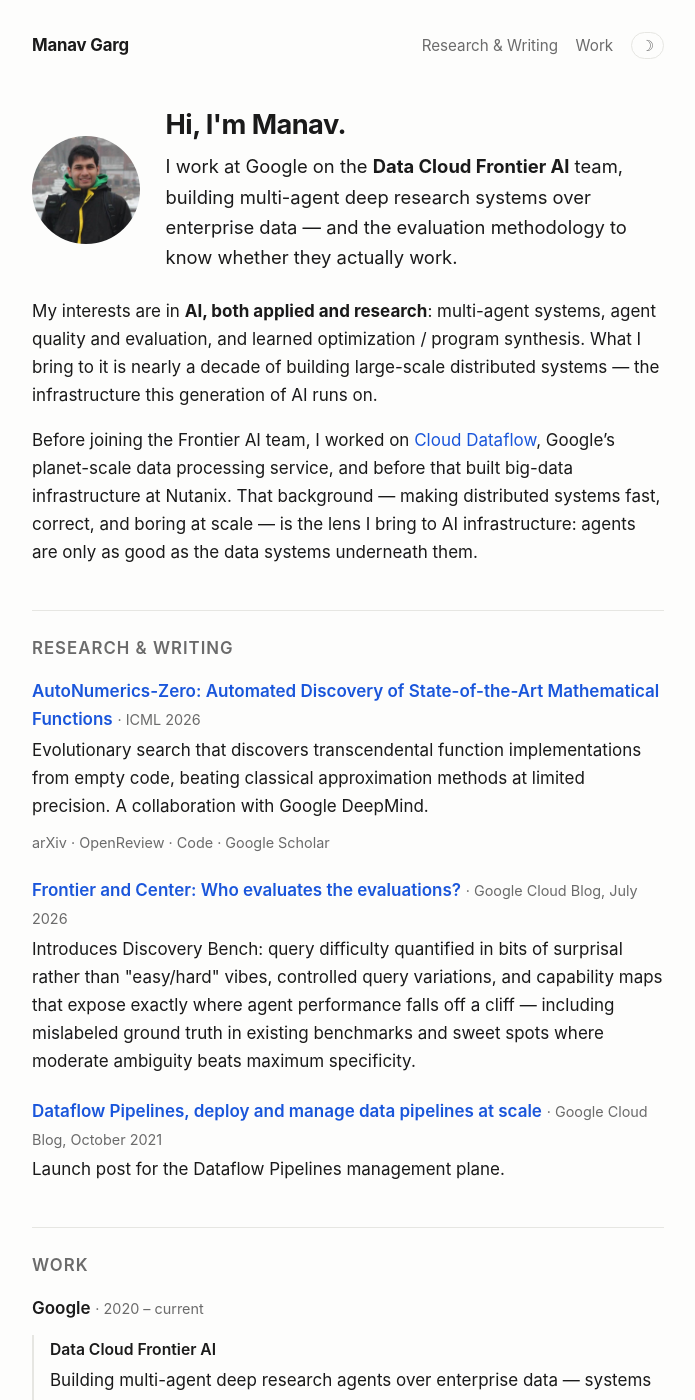
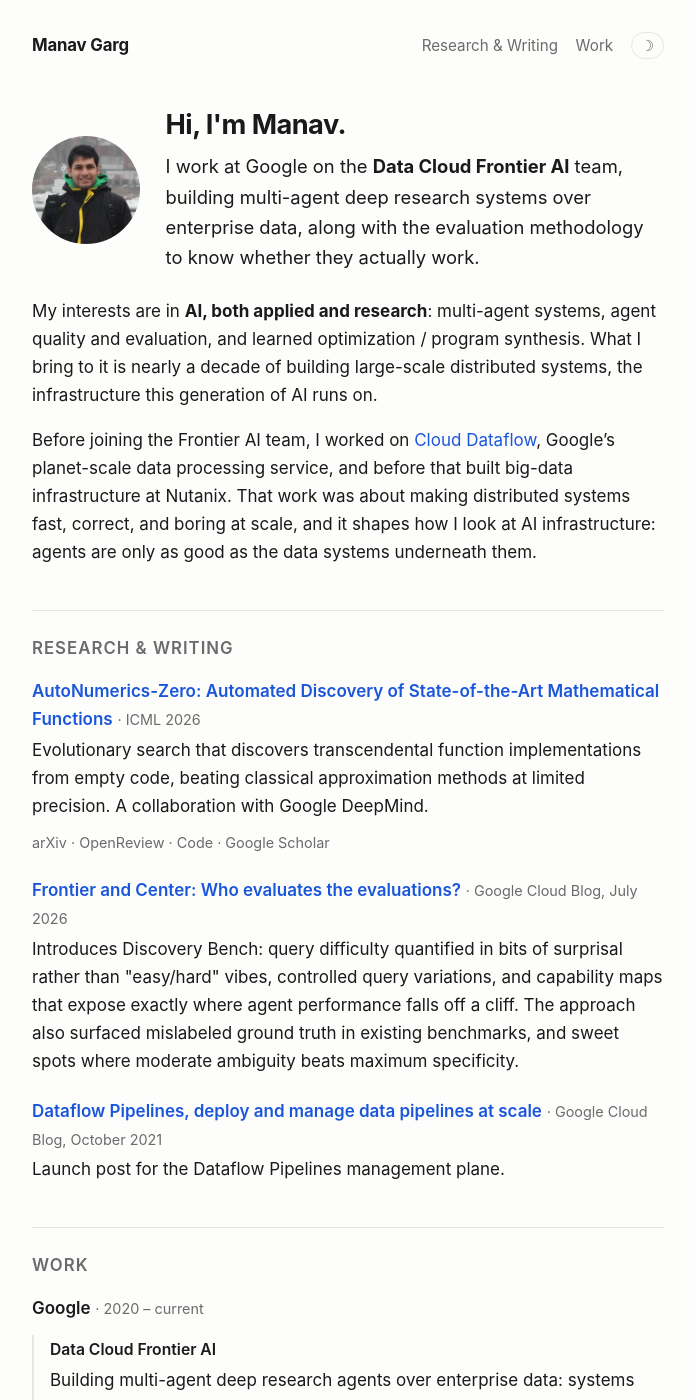
Before and after one commit to manavgarg/manavgarg.github.io, a Jekyll site: the page built from index.md, in a window 1280 px wide and 1400 px high. Shown: the whole window, without its empty margins (292-987 px from the left). Built offline with Jekyll 4.4.1, drawn with Linux system fonts in a browser that asks for light colours; some of the changed text lies outside the part shown.

Commit message:
Rework sentences to drop em-dashes from site copy
Co-Authored-By: Claude Fable 5 <noreply@anthropic.com>
Claude-Session: https://claude.ai/code/session_018dd1zrqycAwGyeE8kPugPE

```diff
--- a/index.md
+++ b/index.md
@@ -9,8 +9,8 @@ title: Home
     <h1>Hi, I'm Manav.</h1>
     <p class="lede">
       I work at Google on the <strong>Data Cloud Frontier AI</strong> team,
-      building multi-agent deep research systems over enterprise data — and
-      the evaluation methodology to know whether they actually work.
+      building multi-agent deep research systems over enterprise data, along
+      with the evaluation methodology to know whether they actually work.
     </p>
   </div>
 </div>
@@ -18,14 +18,14 @@ title: Home
 My interests are in **AI, both applied and research**: multi-agent systems,
 agent quality and evaluation, and learned optimization / program synthesis.
 What I bring to it is nearly a decade of building large-scale distributed
-systems — the infrastructure this generation of AI runs on.
+systems, the infrastructure this generation of AI runs on.
 
 Before joining the Frontier AI team, I worked on
 [Cloud Dataflow](https://cloud.google.com/dataflow), Google's planet-scale
 data processing service, and before that built big-data infrastructure at
-Nutanix. That background — making distributed systems fast, correct, and
-boring at scale — is the lens I bring to AI infrastructure: agents are only
-as good as the data systems underneath them.
+Nutanix. That work was about making distributed systems fast, correct, and
+boring at scale, and it shapes how I look at AI infrastructure: agents are
+only as good as the data systems underneath them.
 
 <h2 id="research">Research &amp; writing</h2>
 
@@ -49,8 +49,9 @@ as good as the data systems underneath them.
   <p>Introduces Discovery Bench: query difficulty quantified in bits of
   surprisal rather than "easy/hard" vibes, controlled query variations, and
   capability maps that expose exactly where agent performance falls off a
-  cliff — including mislabeled ground truth in existing benchmarks and sweet
-  spots where moderate ambiguity beats maximum specificity.</p>
+  cliff. The approach also surfaced mislabeled ground truth in existing
+  benchmarks, and sweet spots where moderate ambiguity beats maximum
+  specificity.</p>
 </div>
 
 <div class="item">
@@ -66,7 +67,7 @@ as good as the data systems underneath them.
   <span class="meta">· 2020 – current</span>
   <div class="subitem">
     <span class="subtitle">Data Cloud Frontier AI</span>
-    <p>Building multi-agent deep research agents over enterprise data —
+    <p>Building multi-agent deep research agents over enterprise data:
     systems where specialized agents plan, retrieve, and reason together over
     governed data estates. My focus is agent quality and evaluation:
     information-theoretic benchmark generation for data-discovery agents
@@ -78,11 +79,11 @@ as good as the data systems underneath them.
   <div class="subitem">
     <span class="subtitle">Cloud Dataflow</span>
     <p>Tech lead in Dataflow's service &amp; platform area. Took two products
-    from zero to launch —
+    from zero to launch:
     <a href="https://cloud.google.com/blog/products/data-analytics/manage-your-dataflow-jobs-at-scale-with-dataflow-pipelines/">Data
     Pipelines</a> (grew past 1,000 external customer accounts at 4x YoY) and
-    Google Managed Flink (through Public Preview) — and worked on enabling
-    Dataflow in Trusted Private Cloud environments. Contributed to
+    Google Managed Flink (through Public Preview). Also worked on enabling
+    Dataflow in Trusted Private Cloud environments and contributed to
     <a href="https://beam.apache.org/">Apache Beam</a> in open source.</p>
   </div>
 </div>
```
Also changed, not shown: _posts/2026-07-13-autonumerics-zero-at-icml.md (+5 -5 lines).
